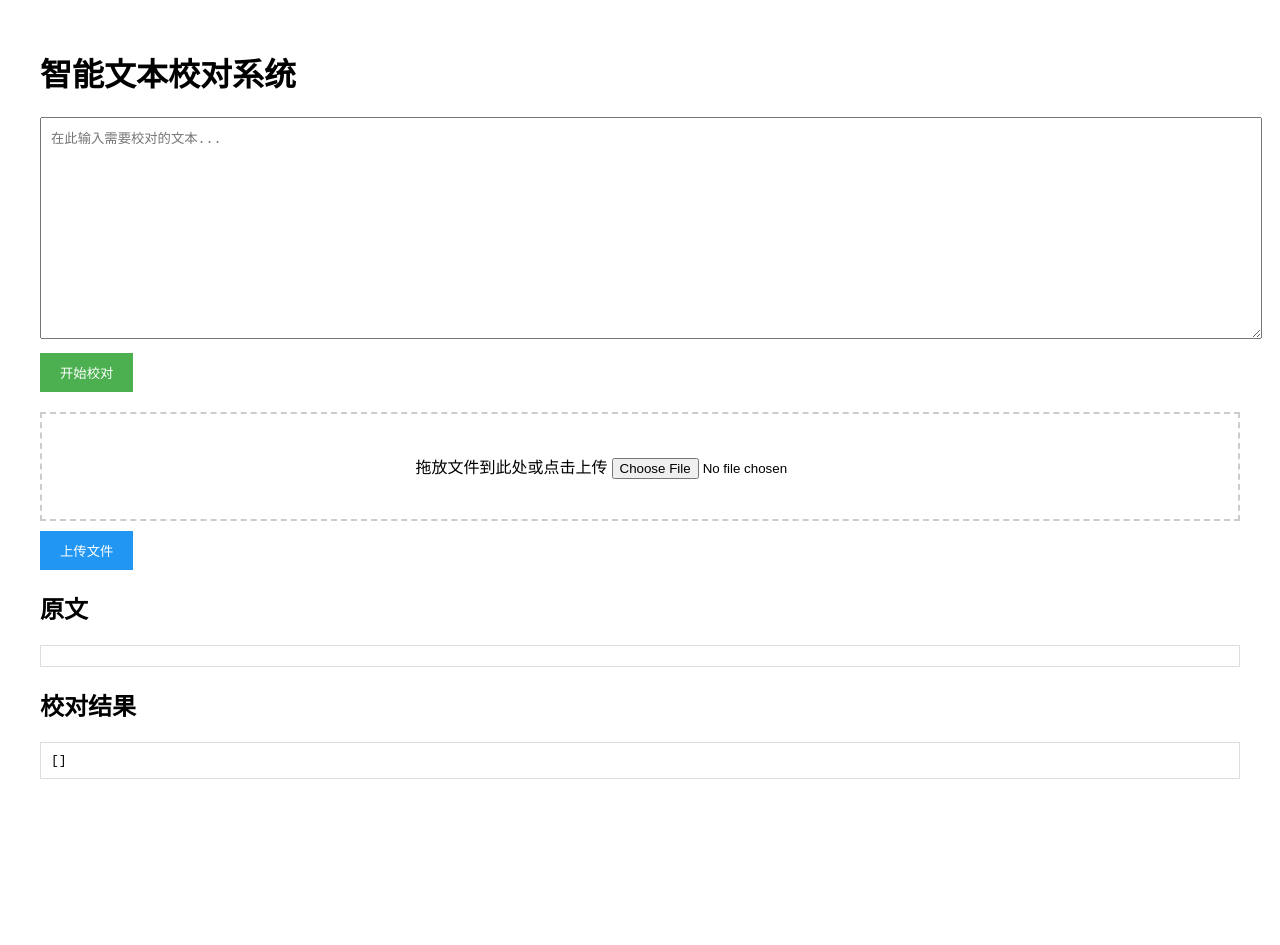
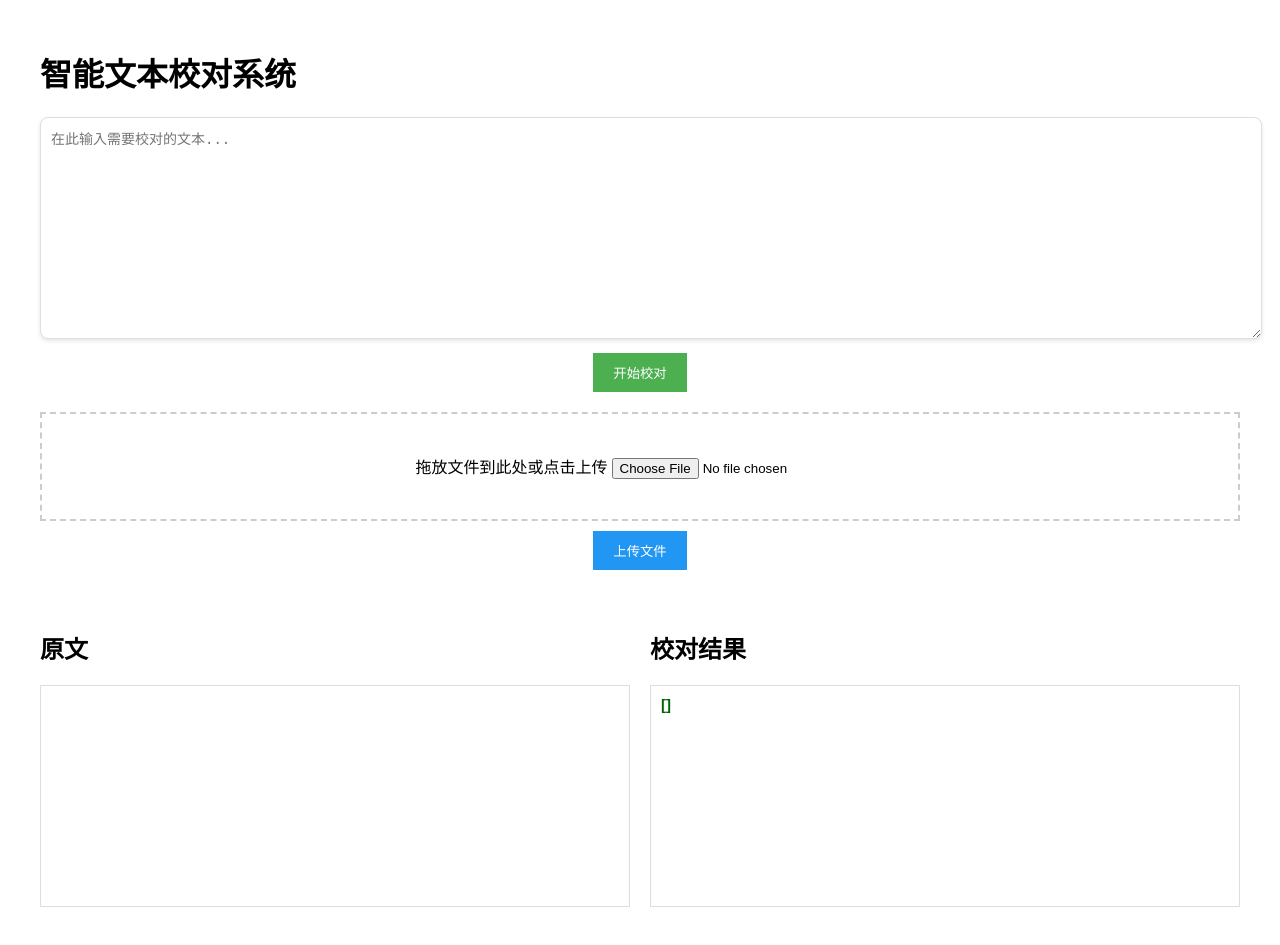
Before and after one commit to cz498072443/doc-jd, a Vue app: page / in a window 1280 px wide. Before the commit the page ends 817 px from the top, so only its background shows below. Built offline with nearby package versions, Linux system fonts and the light colour scheme.

Commit message:
调整样式1

```diff
--- a/src/App.vue
+++ b/src/App.vue
@@ -117,18 +117,19 @@ const handleFileUpload = async () => {
       </ul>
     </div>
 
-    <!-- 原文展示区域 -->
-    <div class="result-area">
+    <!-- 原文和校对结果展示区域 -->
+    <div class="result-container">
+      <div class="result-area">
       <h2>原文</h2>
       <pre class="result-output">{{ inputText }}</pre>
-    </div>
-    <!-- 校对结果展示区域 -->
-    <div class="result-area">
+      </div>
+      <div class="result-area">
       <h2>校对结果</h2>
       <div v-if="isLoading" class="loading-container">
         <div class="spinner"></div>
       </div>
       <pre v-else-if="proofreadResults" class="result-output">{{ proofreadResults }}</pre>
+      </div>
     </div>
   </div>
 </template>
@@ -142,6 +143,11 @@ const handleFileUpload = async () => {
 
 .input-area {
   margin-bottom: 20px;
+  text-align: center;
+}
+
+.upload-area {
+  text-align: center;
 }
 
 .text-input {
@@ -149,6 +155,21 @@ const handleFileUpload = async () => {
   height: 200px;
   padding: 10px;
   margin-bottom: 10px;
+  border-radius: 8px;
+  border: 1px solid #dcdfe6;
+  box-shadow: 0 2px 4px rgba(0, 0, 0, 0.1);
+  font-size: 14px;
+  transition: border-color 0.2s;
+}
+
+.text-input:hover {
+  border-color: #c0c4cc;
+}
+
+.text-input:focus {
+  outline: none;
+  border-color: #409eff;
+  box-shadow: 0 0 0 2px rgba(64, 158, 255, 0.2);
 }
 
 .proofread-btn {
@@ -157,6 +178,44 @@ const handleFileUpload = async () => {
   padding: 10px 20px;
   border: none;
   cursor: pointer;
+  display: inline-block;
+  transition: all 0.3s ease;
+}
+
+.proofread-btn:hover {
+  background-color: #45a049;
+  transform: translateY(-2px);
+}
+
+.proofread-btn:active {
+  transform: translateY(0);
+}
+
+.upload-btn {
+  background-color: #2196F3;
+  color: white;
+  padding: 10px 20px;
+  border: none;
+  cursor: pointer;
+  display: inline-block;
+  transition: all 0.3s ease;
+}
+
+.result-output {
+  font-size: 15px;
+  font-weight: bold;
+  font-family: 'Microsoft YaHei', sans-serif;
+  color:#006400;
+}
+
+
+.upload-btn:hover {
+  background-color: #0b7dda;
+  transform: translateY(-2px);
+}
+
+.upload-btn:active {
+  transform: translateY(0);
 }
 
 .upload-area {
@@ -182,6 +241,22 @@ const handleFileUpload = async () => {
 .file-list {
   list-style-type: none;
   padding: 0;
+}
+
+.result-container {
+  display: flex;
+  gap: 20px;
+}
+
+.result-area {
+  flex: 1;
+  min-width: 0;
+}
+
+.result-output {
+  white-space: pre-wrap;
+  word-wrap: break-word;
+  min-height: 200px;
 }
 
 .result-area {
```
